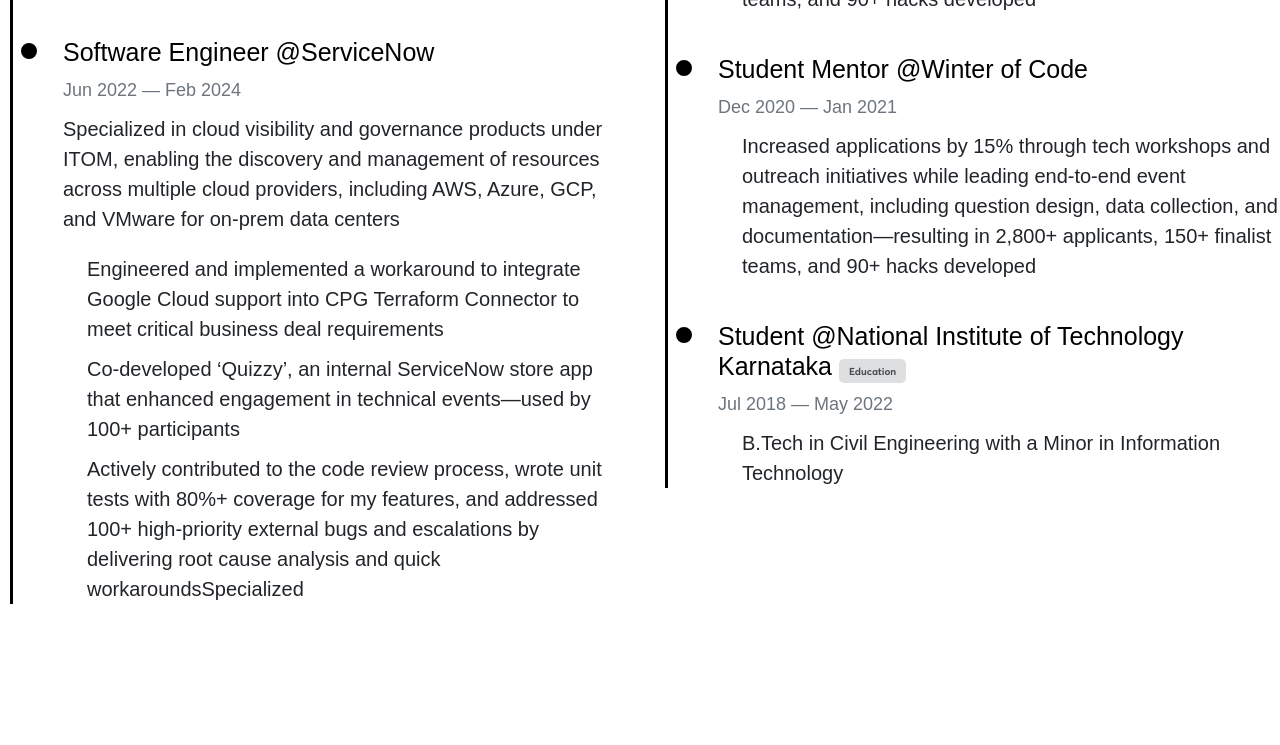
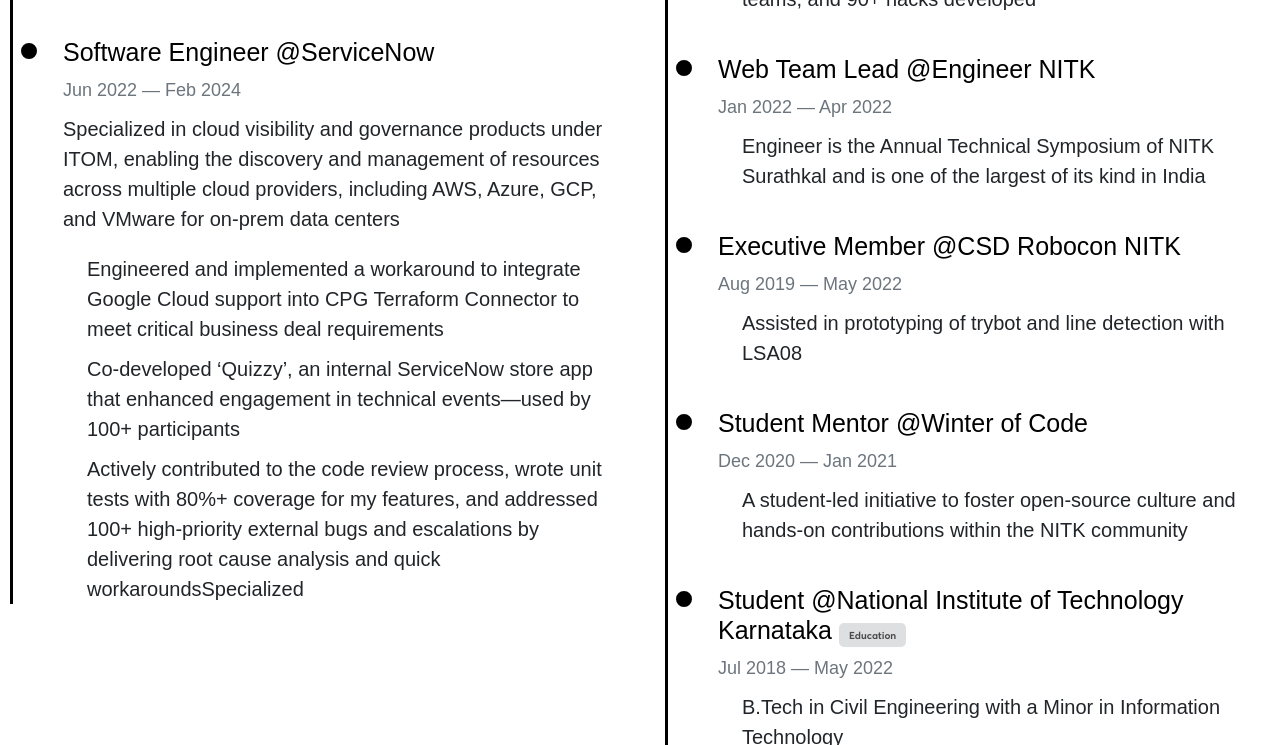
Before and after one commit to gaurav-chaurasia/gaurav-chaurasia.github.io, a website: page index.html in a window 1280 px wide. Shown: the part 1528-2273 px from the top of the page. Drawn offline with nearby package versions, Linux system fonts and the light colour scheme; a web font is replaced by a local one.

Commit message:
Improve Career Journey

```diff
--- a/index.html
+++ b/index.html
@@ -290,7 +290,7 @@
           Welcome to my personal website — thanks for stopping by! Feel free to explore other
           sections to learn more about my work, projects, and more.
         </div>
-        <a href="#projects" class="see-more"> explore </a>
+        <a href="#experiences" class="see-more"> explore </a>
       </div>
       <div class="blocks">
         <div></div>
@@ -307,9 +307,13 @@
     </div>
     <!-- <section class="main-page">
       </section> -->
-    <section class="py-5 experiences">
+    <section class="py-5 experiences" id="experiences">
       <div class="">
-        <h2 class="mb-5 center">Career Journey</h2>
+        <!-- <h2 class="mb-5 center">In the Flow of Time</h2> -->
+        <!-- <h2 class="mb-5 center">Steps Along the Way</h2> -->
+        <!-- <h2 class="mb-5 center">Pages from My Journey</h2> -->
+        <!-- <h2 class="mb-5 center">Chronicled Steps</h2> -->
+        <h2 class="mb-5 center">In Pursuit of Craft</h2>
         <div class="row">
           <!-- Left Column -->
           <div class="col-md-6">
@@ -401,15 +405,26 @@
               </div>
 
               <div class="custom-timeline-item">
+                <h5>Web Team Lead @Engineer NITK</h5>
+                <div class="custom-timeline-date">Jan 2022 — Apr 2022</div>
+                <ul class="custom-timeline-list">
+                  <li>Engineer is the Annual Technical Symposium of NITK Surathkal and is one of the largest of its kind in India</li>
+                </ul>
+              </div>
+
+               <div class="custom-timeline-item">
+                <h5>Executive Member @CSD Robocon NITK</h5>
+                <div class="custom-timeline-date">Aug 2019 — May 2022</div>
+                <ul class="custom-timeline-list" id="csd-robocon-memory">
+                  <li>Assisted in prototyping of trybot and line detection with LSA08</li>
+                </ul>
+              </div>
+
+              <div class="custom-timeline-item">
                 <h5>Student Mentor @Winter of Code</h5>
                 <div class="custom-timeline-date">Dec 2020 — Jan 2021</div>
                 <ul class="custom-timeline-list">
-                  <li>
-                    Increased applications by 15% through tech workshops and outreach initiatives
-                    while leading end-to-end event management, including question design, data
-                    collection, and documentation—resulting in 2,800+ applicants, 150+ finalist
-                    teams, and 90+ hacks developed
-                  </li>
+                  <li>A student-led initiative to foster open-source culture and hands-on contributions within the NITK community</li>
                 </ul>
               </div>
 
```
Also changed, not shown: img/IMG20191221121618.jpg (added).
